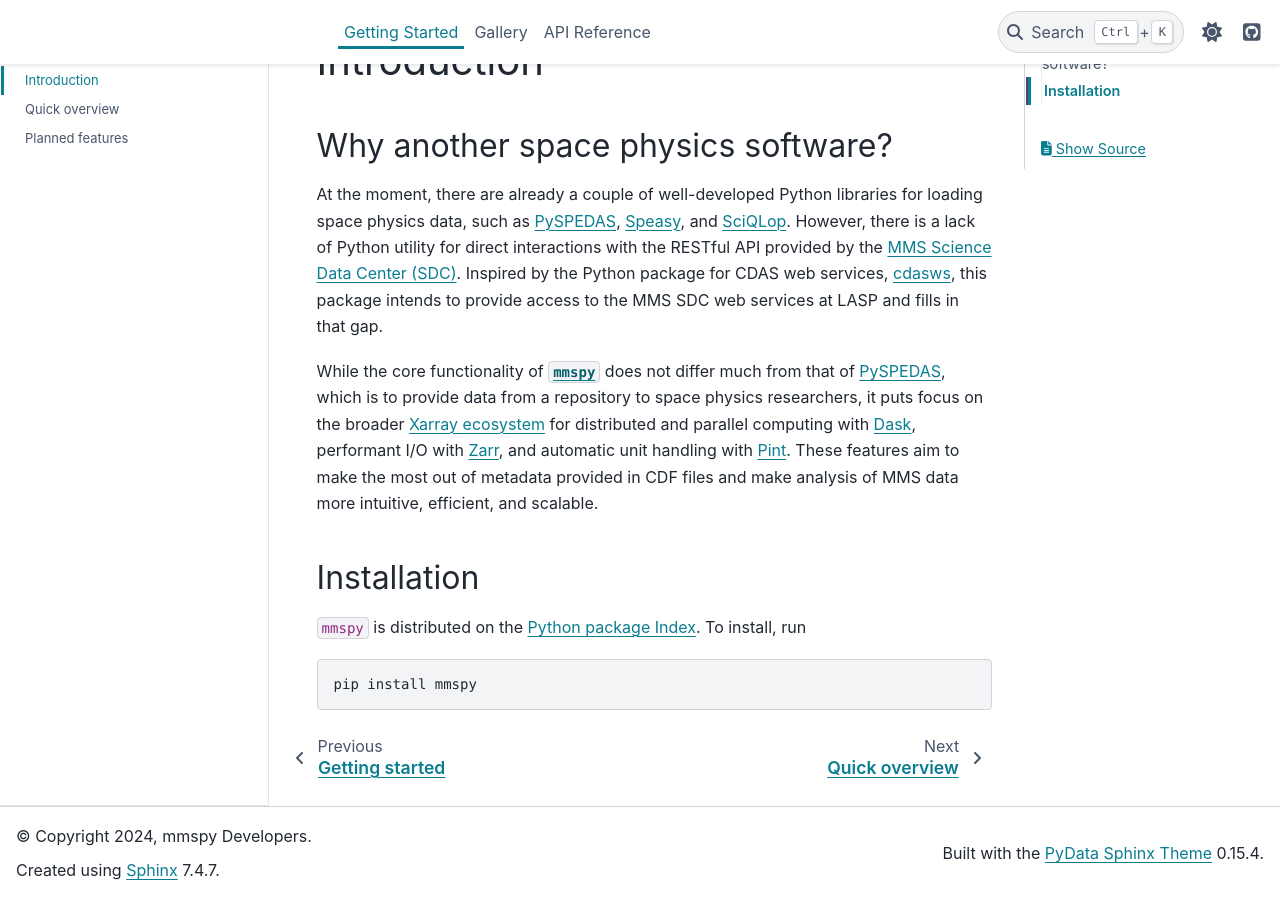
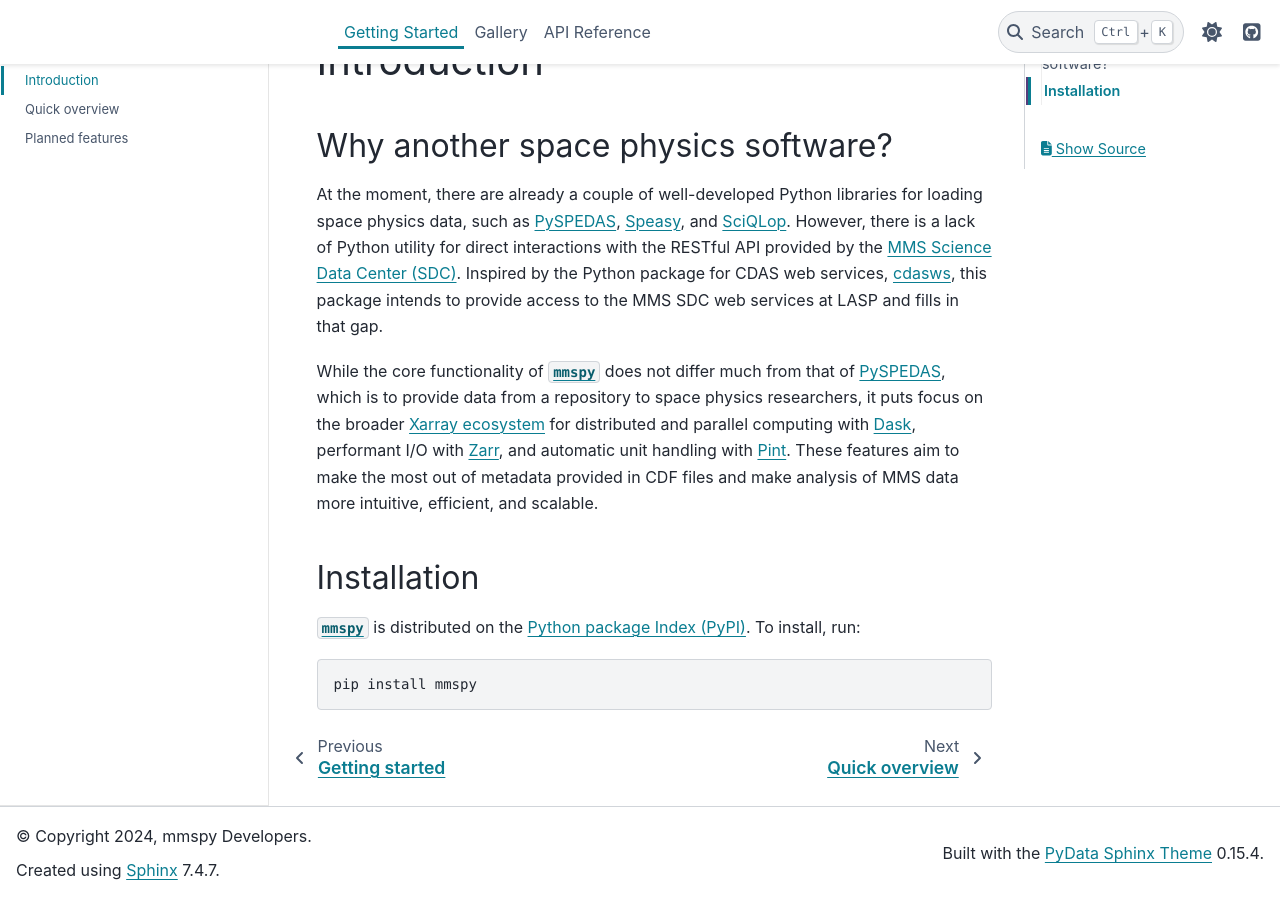
Before and after one commit to tien-vo/mmspy, a Sphinx documentation site: the page built from docs/getting-started/introduction.rst, in a window 1280 px wide and 900 px high, scrolled down 109 px. Built offline with Sphinx 7.4.7 and the PyData theme 0.15.4, drawn with Linux system fonts in a browser that asks for light colours.

Commit message:
Docs: Update link in installation instructions

```diff
--- a/docs/getting-started/introduction.rst
+++ b/docs/getting-started/introduction.rst
@@ -37,8 +37,8 @@
 Installation
 ------------
 
-``mmspy`` is distributed on the `Python package Index <https://pypi.org/>`_.
-To install, run
+`mmspy` is distributed on the `Python package Index (PyPI)
+<https://pypi.org/>`_. To install, run:
 
 .. code-block:: console
 
```
